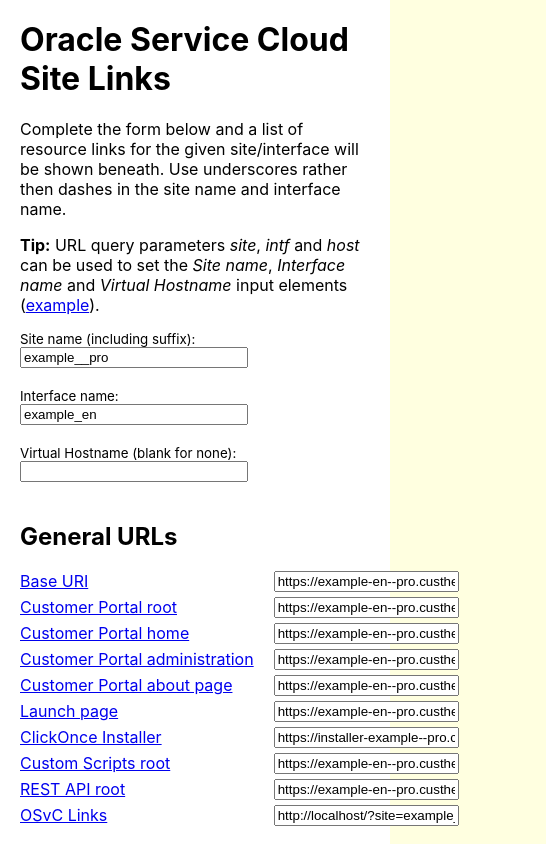
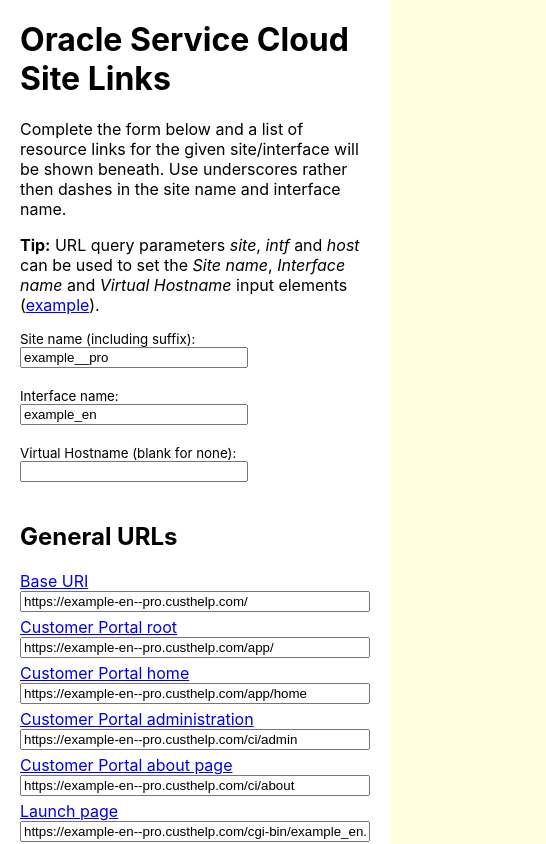
Before and after one commit to DanStevens/osvc-links, a React (Create React App) app: page / in a window 390 px wide. Shown: the top 844 px of the page, 546 px wide, since content can reach past the window. Built offline with nearby package versions, Linux system fonts and the light colour scheme.

Commit message:
Added 'onFocus' event handler to `Resource-Input` inputs, which cause text of input control to be selected when clicked by user.
Replaced `display: grid` with next Flexboxes on `ResourceGrid` component for a more 'responsive' presentation.

```diff
--- a/src/App.css
+++ b/src/App.css
@@ -22,15 +22,6 @@
   color: #61dafb;
 }
 
-@keyframes App-logo-spin {
-  from {
-    transform: rotate(0deg);
-  }
-  to {
-    transform: rotate(360deg);
-  }
-}
-
 .App-info {
   margin-top: calc(10px + 2vmin);
   font-size: smaller;
--- a/src/Resources.css
+++ b/src/Resources.css
@@ -1,6 +1,18 @@
 .ResourceGrid {
-  display: grid;
-  grid-template-columns: max-content auto;
-  grid-column-gap: 20px;
-  grid-row-gap: 5px;
+  display: flex;
+  flex-flow: column nowrap;
 }
+
+.Resource {
+  display: flex;
+  flex-flow: row wrap;
+  margin-bottom: 5px;
+}
+
+.Resource-Label {
+  flex-basis: 310px;
+}
+
+.Resource-Input {
+  flex-grow: 1;
+}
--- a/src/Resources.js
+++ b/src/Resources.js
@@ -20,18 +20,31 @@
     resource = props.siteInfo[props.siteInfoProp];
   }
   return (
+    <div className="Resource">
       <ResourceCore label={props.label} resource={resource} />
+    </div>
   );
 }
 
-function ResourceCore(props) {
-  const labelContent = isUrl(props.resource) ?
-    <a href={props.resource} target="_blank" rel="noopener noreferrer">{props.label}</a> :
-    <>{props.label}</>;
+class ResourceCore extends React.Component {
+  constructor(props) {
+    super(props);
+    this.inputOnFocus = this.inputOnFocus.bind(this);
+  }
+
+  inputOnFocus(e) {
+    e.target.select();
+  }
+
+  render() {
+    const labelContent = isUrl(this.props.resource) ?
+      <a href={this.props.resource} target="_blank" rel="noopener noreferrer">{this.props.label}</a> :
+      <>{this.props.label}</>;
     return (
       <>
         <label className="Resource-Label">{labelContent}</label>
-      <input className="Resource-Input" readOnly type="text" value={props.resource}/>
+        <input className="Resource-Input" readOnly type="text" value={this.props.resource} onFocus={this.inputOnFocus}/>
       </>
     );
   }
+}
--- a/src/SiteInfoForm.css
+++ b/src/SiteInfoForm.css
@@ -10,7 +10,6 @@
 .SiteInfoForm {
   font-size: smaller;
   display: flex;
-  flex-direction: row;
-  flex-wrap: wrap;
+  flex-flow: row wrap;
   justify-content: left;
 }
```
Lines whose indentation alone changed are shown as unchanged.
